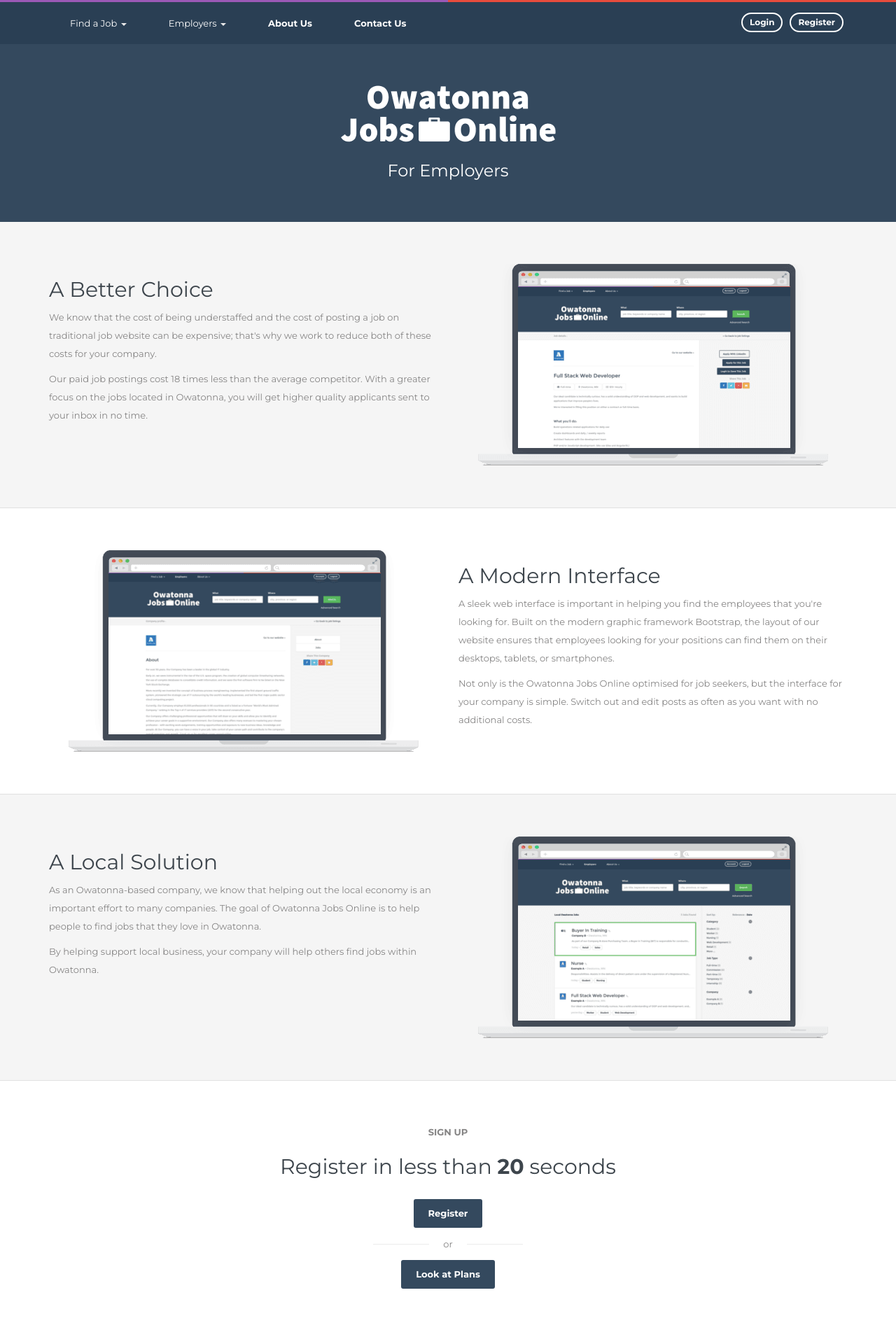
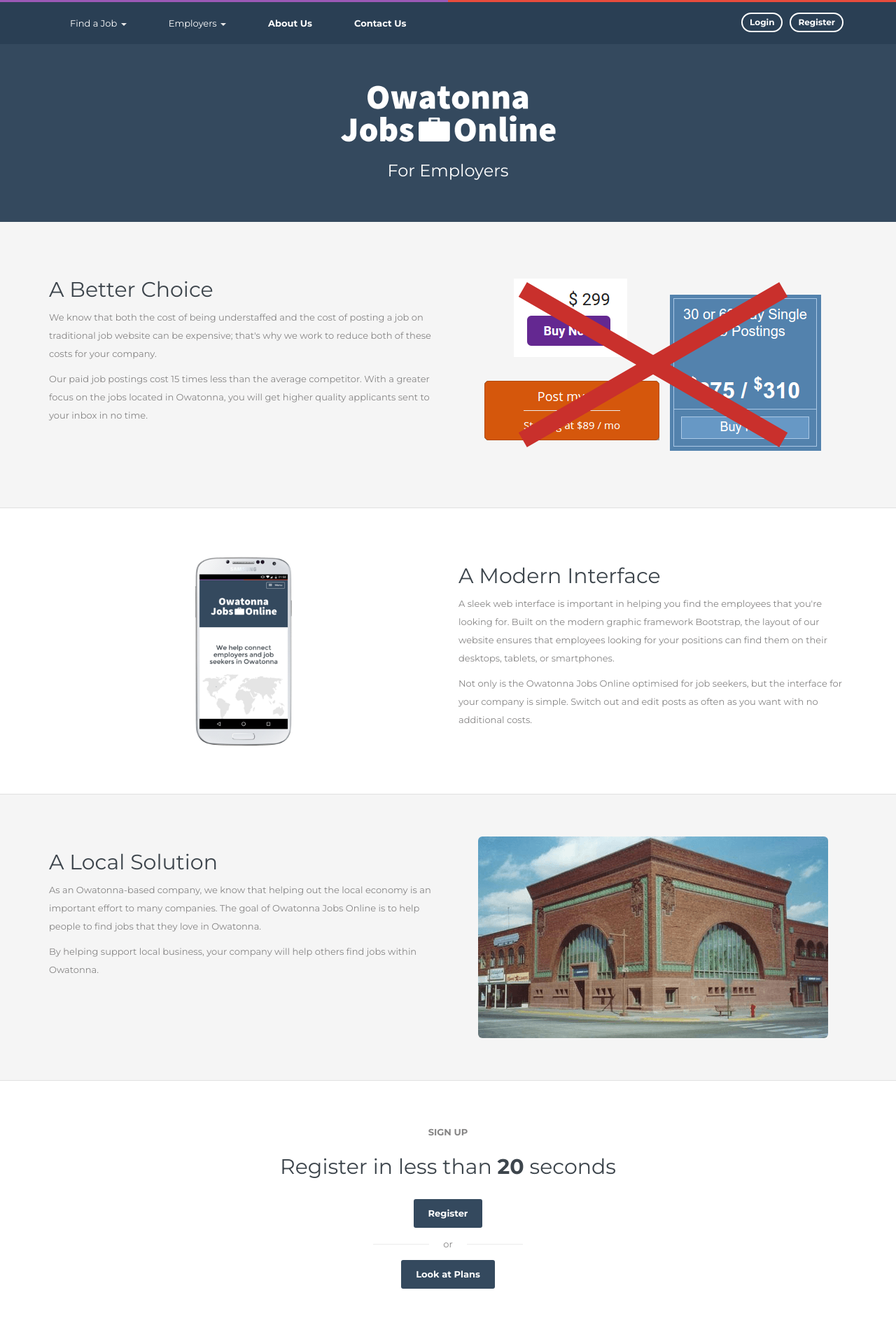
Before and after one commit to eson-schulz/django-job-board, a Django app: a page that uses templates/board/information/company_info.html in a window 1280 px wide. Shown: the top 1900 px of the page at 70% size. Run offline with Django 3.2, Linux system fonts and the light colour scheme; some libraries are stand-ins or nearby versions.

Commit message:
Updated the company info page with new images

```diff
--- a/templates/board/information/company_info.html
+++ b/templates/board/information/company_info.html
@@ -31,17 +31,17 @@
               <div class="col-md-6 text-center-sm">
                 <h2>A Better Choice</h2>
                 <p>
-                    We know that the cost of being understaffed and the cost of posting a job on traditional job website
+                    We know that both the cost of being understaffed and the cost of posting a job on traditional job website
                     can be expensive; that's why we work to reduce both of these costs for your company.
                 </p>
                 <p>
-                    Our paid job postings cost 18 times less than the average competitor. With a greater focus on the
+                    Our paid job postings cost 15 times less than the average competitor. With a greater focus on the
                     jobs located in Owatonna, you will get higher quality applicants sent to your inbox in no time.
                 </p>
                 <!--<p><a href="#">Learn more about posting your jobs on JobPlanet</a></p>-->
               </div>
               <div class="col-md-6 text-center hidden-sm hidden-xs">
-                <img src="{% static 'theme/images/mac2-new.png' %}" alt="">
+                <img src="{% static 'theme/images/company-info/x.png' %}" alt="">
               </div>
             </div>
           </div>
@@ -52,7 +52,7 @@
           <div class="container">
             <div class="row">
 
-              <div class="col-md-6 text-center hidden-sm hidden-xs"> <img src="{% static 'theme/images/mac-new.png' %}" alt=""></div>
+              <div class="col-md-6 text-center hidden-sm hidden-xs"> <img src="{% static 'theme/images/company-info/phone.png' %}" alt=""></div>
               <div class="col-md-6 text-center-sm">
                 <h2>A Modern Interface</h2>
                 <p>A sleek web interface is important in helping you find the employees that you're looking for.
@@ -85,7 +85,7 @@
                 </p>
               </div>
               <div class="col-md-6 text-center hidden-sm hidden-xs">
-                <img src="{% static 'theme/images/mac1-new.png' %}" alt="">
+                <img class="img-rounded" src="{% static 'theme/images/company-info/bank.png' %}" alt="">
               </div>
             </div>
           </div>
```
Also changed, not shown: board/static/theme/images/company-info/bank.png (added), board/static/theme/images/company-info/phone.png (added), board/static/theme/images/company-info/x.png (added).
